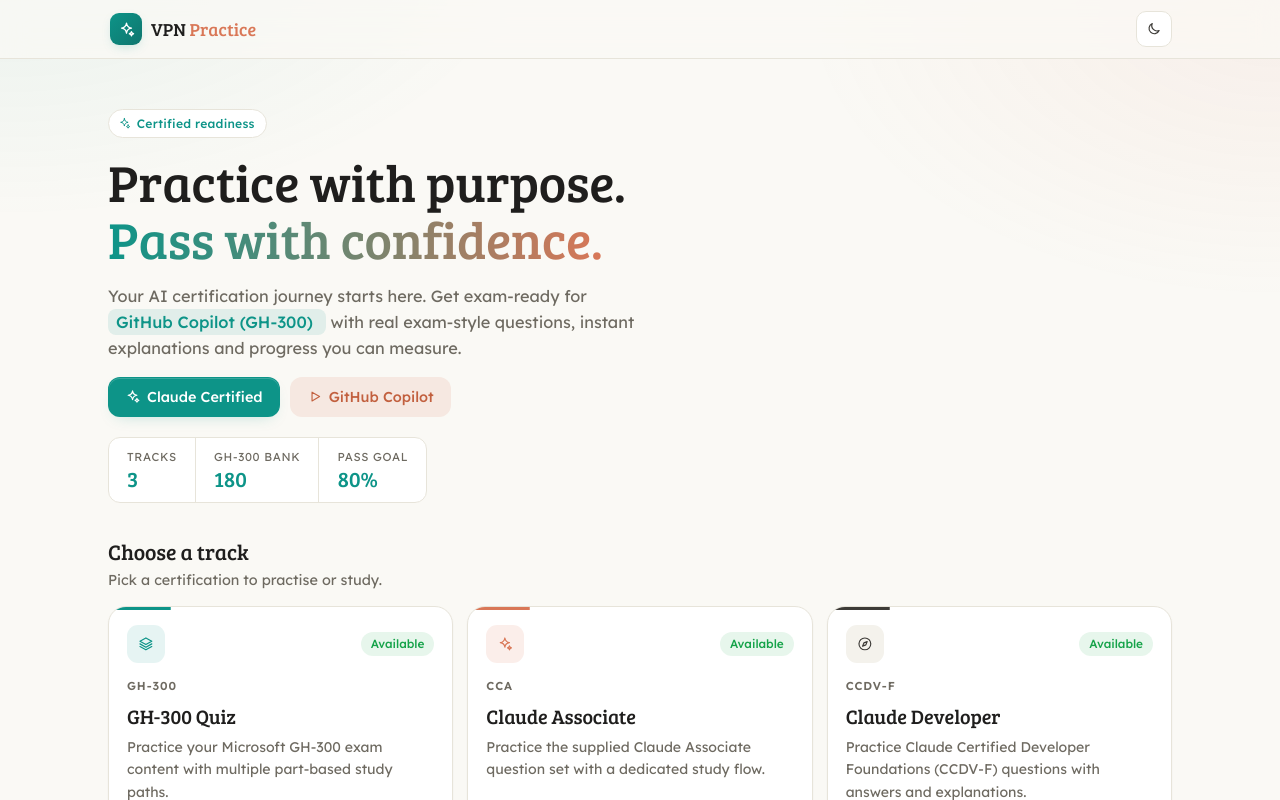
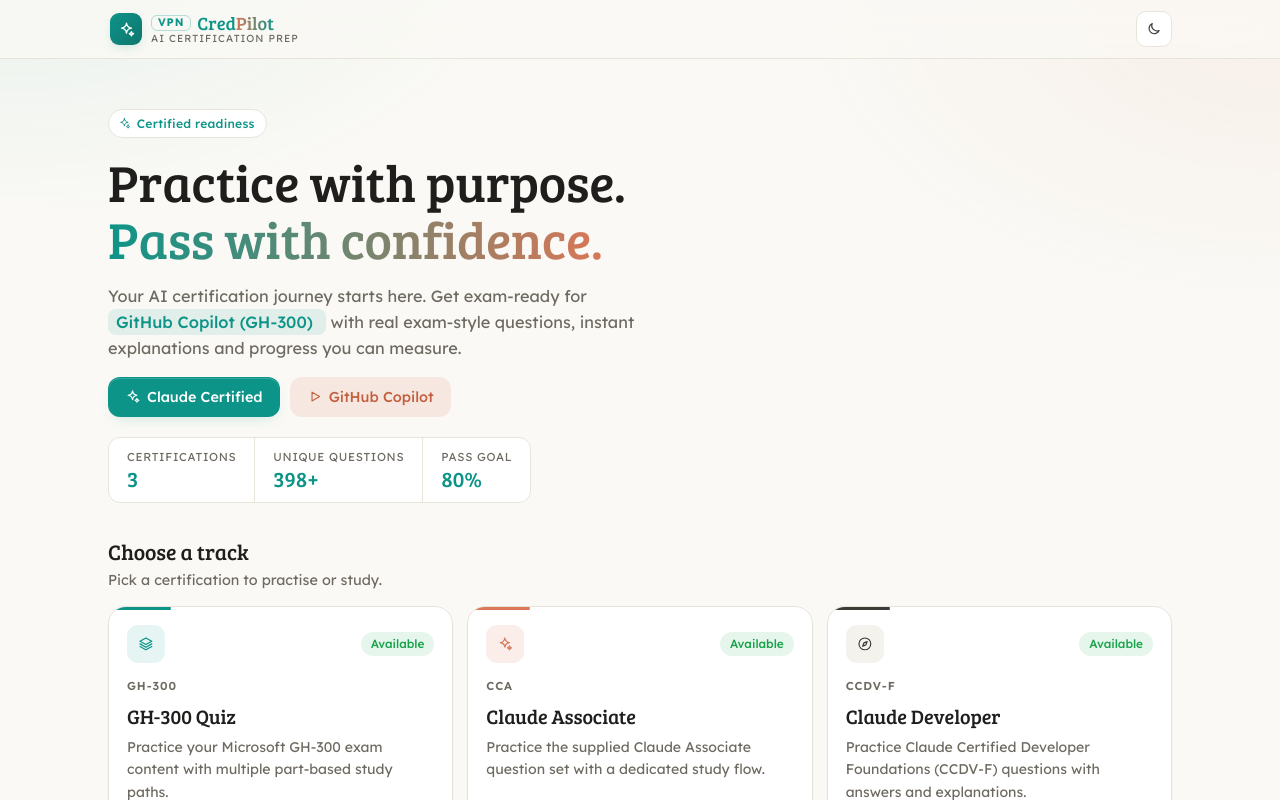
Before and after one commit to vpnsingh/vpn-practice-test-app, a React (Vite) app: page / in a window 1280 px wide. Shown: the top 800 px of the page. Built offline with nearby package versions, Linux system fonts and the light colour scheme.

Commit message:
feat: rename application to CredPilot and update branding elements for AI certification prep

```diff
--- a/index.html
+++ b/index.html
@@ -4,7 +4,7 @@
     <meta charset="UTF-8" />
     <meta name="viewport" content="width=device-width, initial-scale=1.0" />
     <meta name="theme-color" content="#0d9488" />
-    <title>VPN Practice Test App</title>
+    <title>CredPilot · AI Certification Prep</title>
     <link rel="preconnect" href="https://fonts.googleapis.com" />
     <link rel="preconnect" href="https://fonts.gstatic.com" crossorigin />
     <link
--- a/package.json
+++ b/package.json
@@ -1,5 +1,5 @@
 {
-  "name": "vpn-practice-test-app",
+  "name": "credpilot",
   "private": true,
   "version": "0.0.0",
   "type": "module",
--- a/src/components/AppHeader.jsx
+++ b/src/components/AppHeader.jsx
@@ -39,7 +39,16 @@ function AppHeader({ crumbs = [], onHome, actions }) {
           <span className="brand-mark" aria-hidden="true">
             <ButtonIcon name="sparkle" />
           </span>
-          <span className="brand-name">VPN <em>Practice</em></span>
+          <span className="brand-text">
+            <span className="brand-name">
+              <span className="brand-vpn">VPN</span>
+              <span className="brand-word">
+                <span className="brand-cred">Cred</span>
+                <em>Pilot</em>
+              </span>
+            </span>
+            <span className="brand-tagline">AI certification prep</span>
+          </span>
         </button>
 
         {crumbs.length > 0 && (
--- a/src/index.css
+++ b/src/index.css
@@ -1,5 +1,5 @@
 /* ==========================================================================
-   VPN Practice — design system
+   CredPilot — design system
    Headings: Bree Serif · Body: Lexend
    Primary: rgb(13,148,136) teal · Secondary: Claude clay / terracotta
    ========================================================================== */
@@ -215,8 +215,51 @@ main.container { padding-top: clamp(18px, 3vw, 32px); padding-bottom: 48px; }
 }
 .brand:hover .brand-mark { transform: rotate(-12deg) scale(1.06); }
 .brand-mark .button-icon { width: 17px; height: 17px; }
-.brand-name { font-family: var(--font-heading); font-size: 1.12rem; }
-.brand-name em { font-style: normal; color: var(--clay); }
+.brand-text { display: flex; flex-direction: column; align-items: flex-start; line-height: 1.1; }
+.brand-name { display: inline-flex; align-items: center; gap: 6px; font-family: var(--font-heading); font-size: 1.14rem; }
+.brand-vpn {
+  padding: 1px 6px;
+  border-radius: 6px;
+  border: 1px solid var(--primary-ring);
+  color: var(--primary-ink);
+  font-family: var(--font-body);
+  font-size: 0.68rem;
+  font-weight: 700;
+  letter-spacing: 0.08em;
+  transition: background-color var(--dur) var(--ease), color var(--dur) var(--ease);
+}
+.brand-word {
+  display: inline-flex;
+  align-items: center;
+  gap: 0;
+}
+.brand-cred {
+  color: var(--primary-ink);
+  font-family: var(--font-heading);
+  font-weight: 400;
+}
+.brand-word em {
+  font-style: normal;
+  background: linear-gradient(90deg, var(--clay), var(--primary), var(--clay));
+  background-size: 200% 100%;
+  -webkit-background-clip: text;
+  background-clip: text;
+  color: transparent;
+  transition: background-position 700ms var(--ease);
+}
+.brand-tagline {
+  font-size: 0.64rem;
+  letter-spacing: 0.1em;
+  text-transform: uppercase;
+  color: var(--muted);
+  max-height: 1.2em;
+  overflow: hidden;
+  transition: color var(--dur) var(--ease);
+}
+.brand:hover .brand-vpn { background: var(--primary); color: #fff; }
+.brand:hover .brand-word em { background-position: 100% 0; }
+.brand:hover .brand-tagline { color: var(--clay); }
+.brand:hover .brand-mark .button-icon { animation: spin-in 600ms var(--ease-spring); }
 
 .crumbs {
   display: flex;
@@ -1209,7 +1252,8 @@ main.container { padding-top: clamp(18px, 3vw, 32px); padding-bottom: 48px; }
   body { font-size: 14.5px; }
   .hide-sm { display: none; }
   .app-header-inner { min-height: 54px; gap: 10px; }
-  .brand-name { display: none; }
+  .brand-tagline { display: none; }
+  .brand-word { display: none; }
   .progress-strip { top: 54px; }
   .study-toolbar { top: 62px; position: static; }
   .hero-artifact { display: none; }
--- a/src/pages/HomePage.jsx
+++ b/src/pages/HomePage.jsx
@@ -2,6 +2,13 @@ import { useEffect, useState } from 'react'
 import AppHeader from '../components/AppHeader'
 import ArtifactPanel from '../components/ArtifactPanel'
 import ButtonIcon from '../components/ButtonIcon'
+import { CLAUDE_ASSOCIATE_SETS, CLAUDE_DEVELOPER_SETS, getGh300Questions } from '../data/testCatalog'
+
+const uniqueCount = (sets) => sets.find((set) => set.key === 'set-unique')?.questions.length || 0
+const TOTAL_UNIQUE_QUESTIONS =
+  getGh300Questions('Unique').length +
+  uniqueCount(CLAUDE_ASSOCIATE_SETS) +
+  uniqueCount(CLAUDE_DEVELOPER_SETS)
 
 const TRACK_META = {
   gh300: { code: 'GH-300', icon: 'layers', tone: 'teal' },
@@ -65,8 +72,8 @@ function HomePage({ tests, onOpenTest }) {
             </div>
 
             <dl className="stat-strip">
-              <div><dt>Tracks</dt><dd>{tests.length}</dd></div>
-              <div><dt>GH-300 bank</dt><dd>180</dd></div>
+              <div><dt>Certifications</dt><dd>{tests.length}</dd></div>
+              <div><dt>Unique questions</dt><dd>{TOTAL_UNIQUE_QUESTIONS}+</dd></div>
               <div><dt>Pass goal</dt><dd>80%</dd></div>
             </dl>
           </div>
```
Also changed, not shown: .sf/orgs/00Dhg000002UCAYEA4/metadata-catalog/catalog.json, 2 other files (tests, documents, lock files or other folders).
